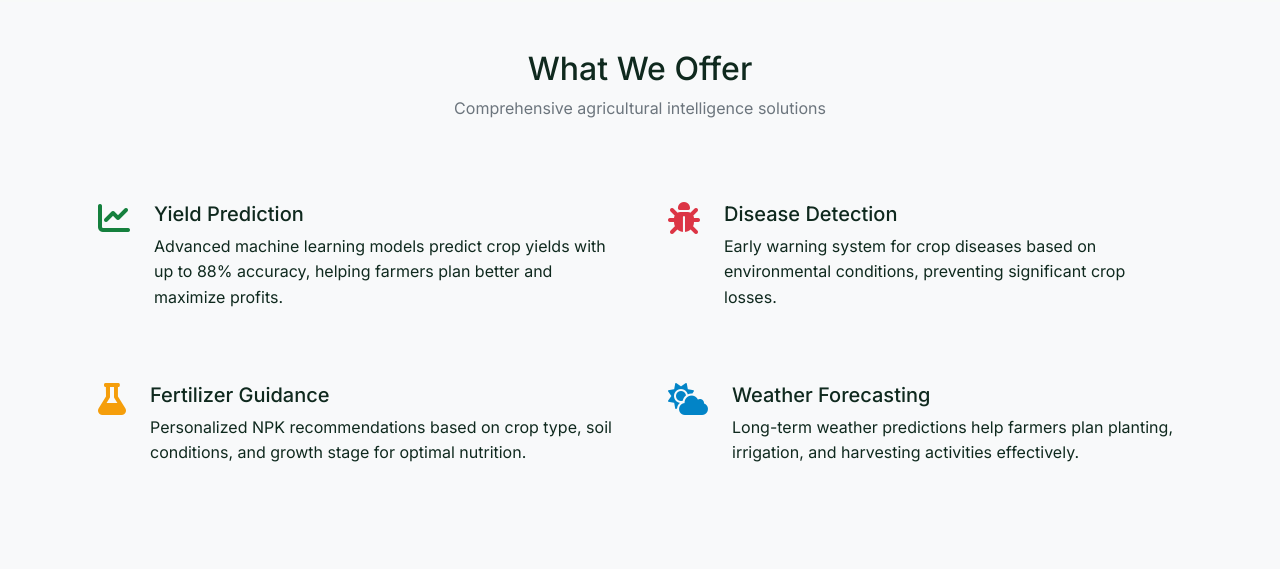
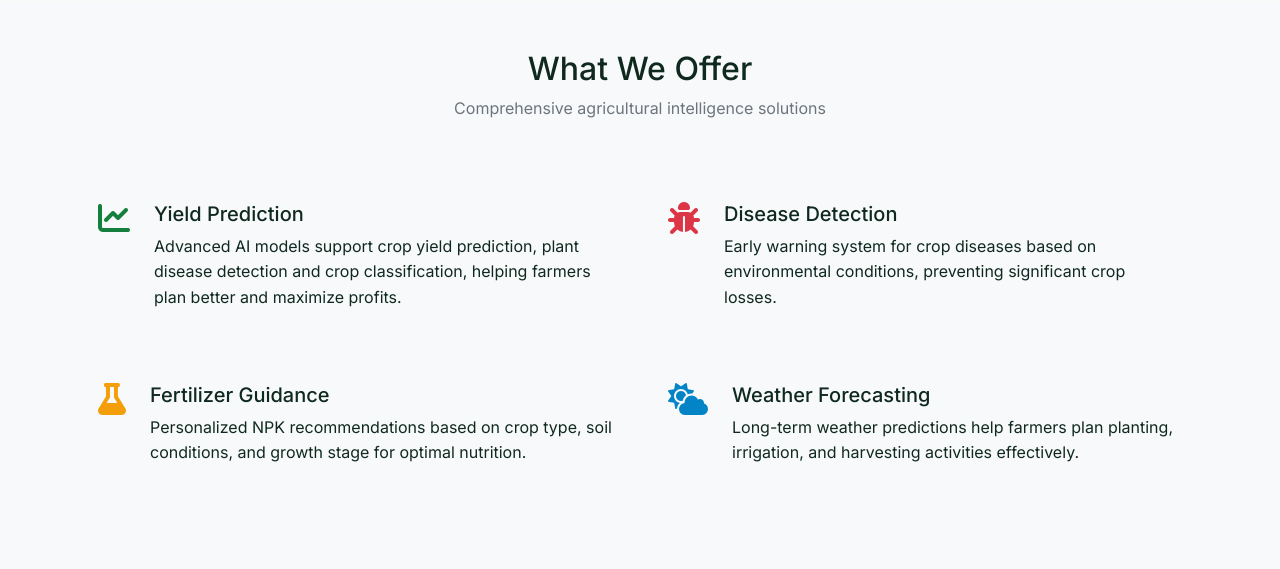
Before and after one commit to vinayak349/Agriculture-helping-ai, a Flask app: page /about in a window 1280 px wide. Shown: the part 875-1444 px from the top of the page. Run offline with Flask 3, Linux system fonts and the light colour scheme.

Commit message:
Update about page text and synchronize repository URL to Agrisense-AI

```diff
--- a/templates/about.html
+++ b/templates/about.html
@@ -82,7 +82,7 @@
                     </div>
                     <div>
                         <h5>Yield Prediction</h5>
-                        <p>Advanced machine learning models predict crop yields with up to 88% accuracy, helping farmers plan better and maximize profits.</p>
+                        <p>Advanced AI models support crop yield prediction, plant disease detection and crop classification, helping farmers plan better and maximize profits.</p>
                     </div>
                 </div>
             </div>
```
Also changed, not shown: README.md.
